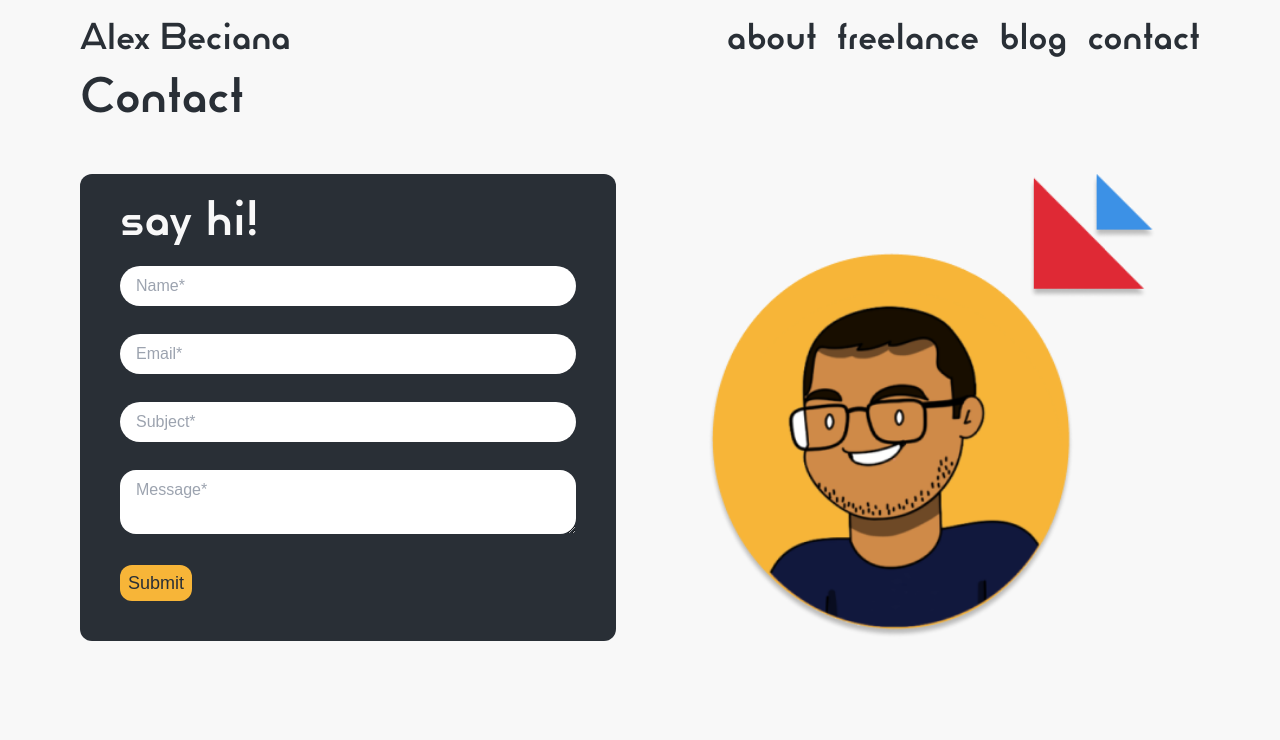
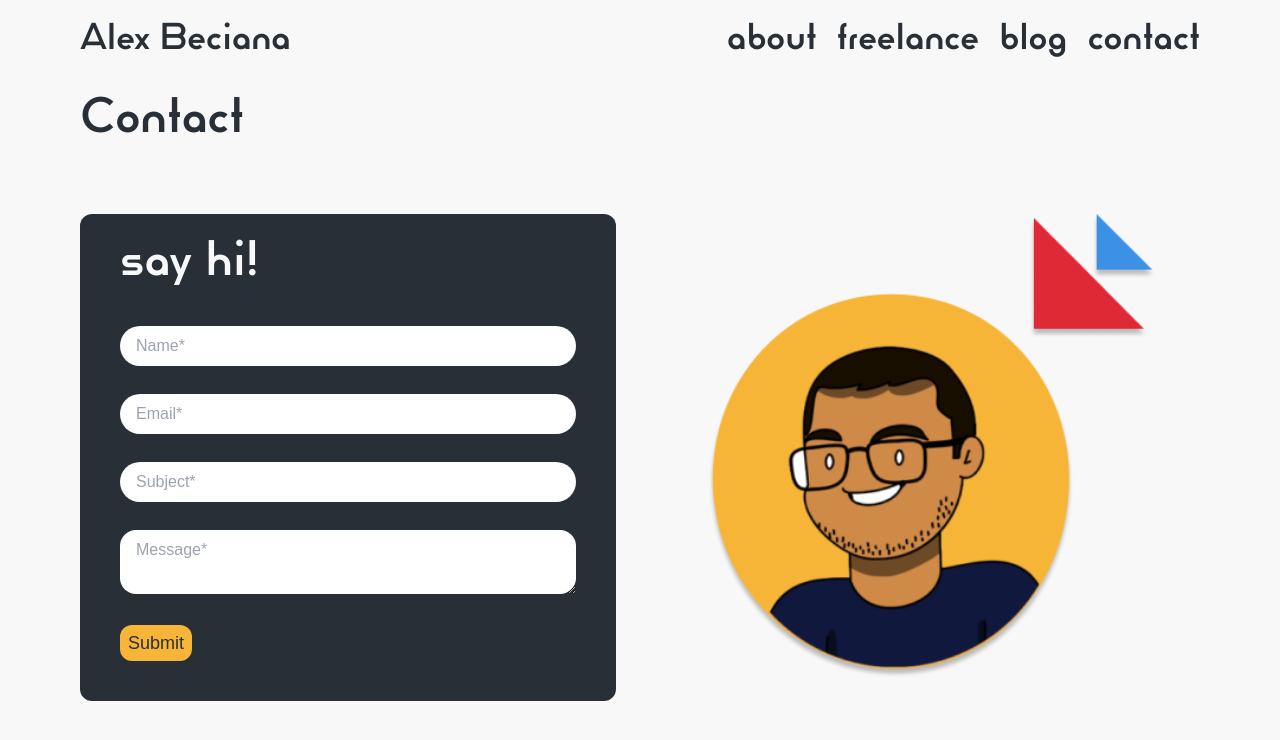
Before and after one commit to abeciana1/abeciana1-portfolio-site, a Next.js app: page /contact in a window 1280 px wide. Shown: the top 740 px of the page. Built offline with nearby package versions, Linux system fonts and the light colour scheme.

Commit message:
Decreased size of heading tags and added padding

```diff
--- a/styles/globals.css
+++ b/styles/globals.css
@@ -13,6 +13,7 @@ h1, h2, h3, h4, h5, h6 {
   color: #292F36;
   font-weight: 400;
   font-style: normal;
+  @apply py-5;
 }
 
 p, div, a {
@@ -126,27 +127,27 @@ a {
 }
 
 h1 {
-  @apply text-7xl;
+  @apply text-5xl;
 }
 
 h2 {
-  @apply text-6xl;
+  @apply text-4xl;
 }
 
 h3 {
-  @apply text-5xl;
+  @apply text-3xl;
 }
 
 h4 {
-  @apply text-4xl;
+  @apply text-2xl;
 }
 
 h5 {
-  @apply text-3xl;
+  @apply text-xl;
 }
 
 h6 {
-  @apply text-2xl;
+  @apply text-lg;
 }
 
 .expand-btn {
```
